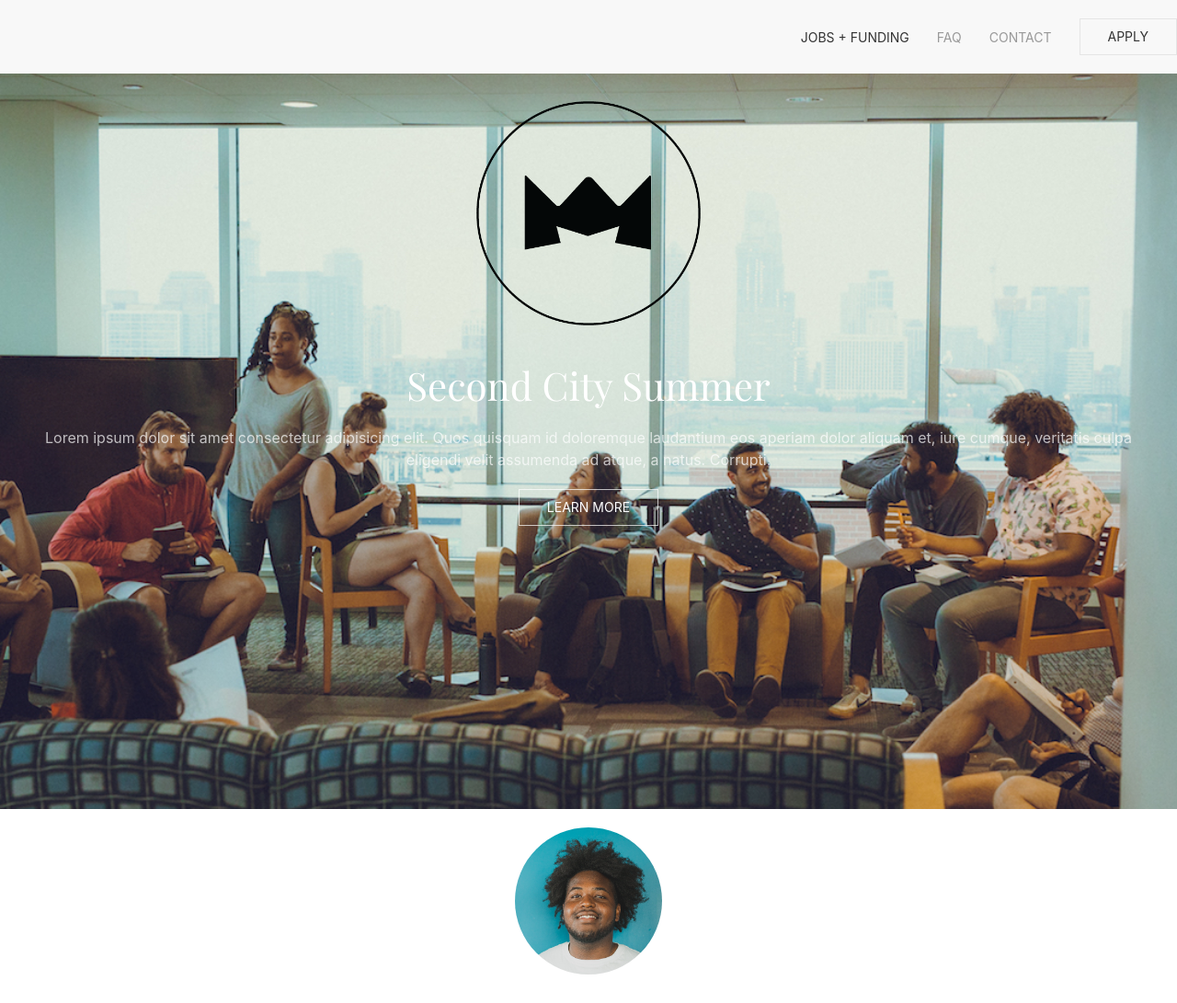
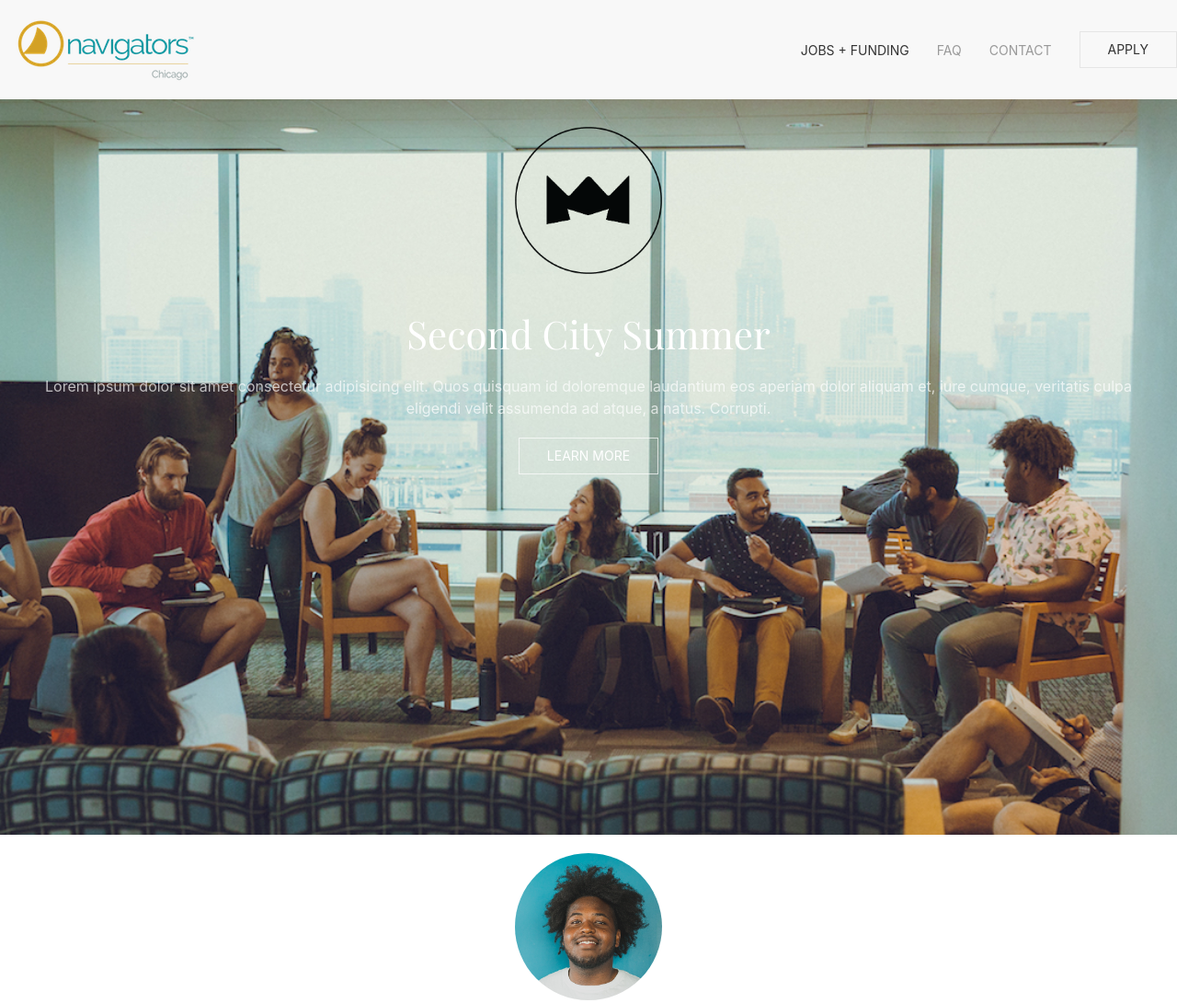
Before and after one commit to abigailjxn/navigators-scs, a plain HTML site: page index.html in a window 1280 px wide. Shown: the top 1091 px of the page at 92% size. Drawn offline with nearby package versions, Linux system fonts and the light colour scheme; a script that the page names is missing.

Commit message:
added chicago navs logo, embedded button for typeform instead of full form

```diff
--- a/index.html
+++ b/index.html
@@ -16,7 +16,7 @@
     <div>
         <nav class="uk-navbar-container" uk-navbar>
             <div class="uk-navbar-left">
-                <img>
+                <img src="./assets/img/Navigators_Chicago_Color.png">
             </div>
 
             <div class="uk-navbar-right">
@@ -122,13 +122,9 @@
     <hr>
 
     <!-- /////TYPEFORM SURVEY///// -->
-    <!-- <section>
-        <div class="typeform-widget" data-url="https://abigailjackson.typeform.com/to/YXRIvT" style="width: 100%; height: 500px;"></div>
-        <script> (function () { var qs, js, q, s, d = document, gi = d.getElementById, ce = d.createElement, gt = d.getElementsByTagName, id = "typef_orm", b = "https://embed.typeform.com/"; if (!gi.call(d, id)) { js = ce.call(d, "script"); js.id = id; js.src = b + "embed.js"; q = gt.call(d, "script")[0]; q.parentNode.insertBefore(js, q) } })() </script>
-        <div style="font-family: Sans-Serif;font-size: 12px;color: #999;opacity: 0.5; padding-top: 5px;"> powered by <a
-                href="https://admin.typeform.com/signup?utm_campaign=YXRIvT&utm_source=typeform.com-13125475-Basic&utm_medium=typeform&utm_content=typeform-embedded-poweredbytypeform&utm_term=EN"
-                style="color: #999" target="_blank">Typeform</a> </div>
-    </section> -->
+    <section>
+            <a class="typeform-share button" href="https://abigailjackson.typeform.com/to/YXRIvT" data-mode="popup" style="display:inline-block;text-decoration:none;background-color:#4FA9B3;color:white;cursor:pointer;font-family:Montserrat,Arial,sans-serif;font-size:20px;line-height:50px;text-align:center;margin:0;height:50px;padding:0px 33px;border-radius:25px;max-width:100%;white-space:nowrap;overflow:hidden;text-overflow:ellipsis;font-weight:bold;-webkit-font-smoothing:antialiased;-moz-osx-font-smoothing:grayscale;" target="_blank">Contact Us </a> <script> (function() { var qs,js,q,s,d=document, gi=d.getElementById, ce=d.createElement, gt=d.getElementsByTagName, id="typef_orm_share", b="https://embed.typeform.com/"; if(!gi.call(d,id)){ js=ce.call(d,"script"); js.id=id; js.src=b+"embed.js"; q=gt.call(d,"script")[0]; q.parentNode.insertBefore(js,q) } })() </script>
+    </section>
 
 
     <!-- UIkit JS -->
--- a/style.css
+++ b/style.css
@@ -7,7 +7,7 @@ body {
 }
 
 #crown-logo {
-    width: 20%;
+    width: 10em;
 }
 
 #testamonial-1 {
```
Also changed, not shown: assets/img/Navigators_Chicago_Black copy.png (added), assets/img/Navigators_Chicago_Color.png (added).
